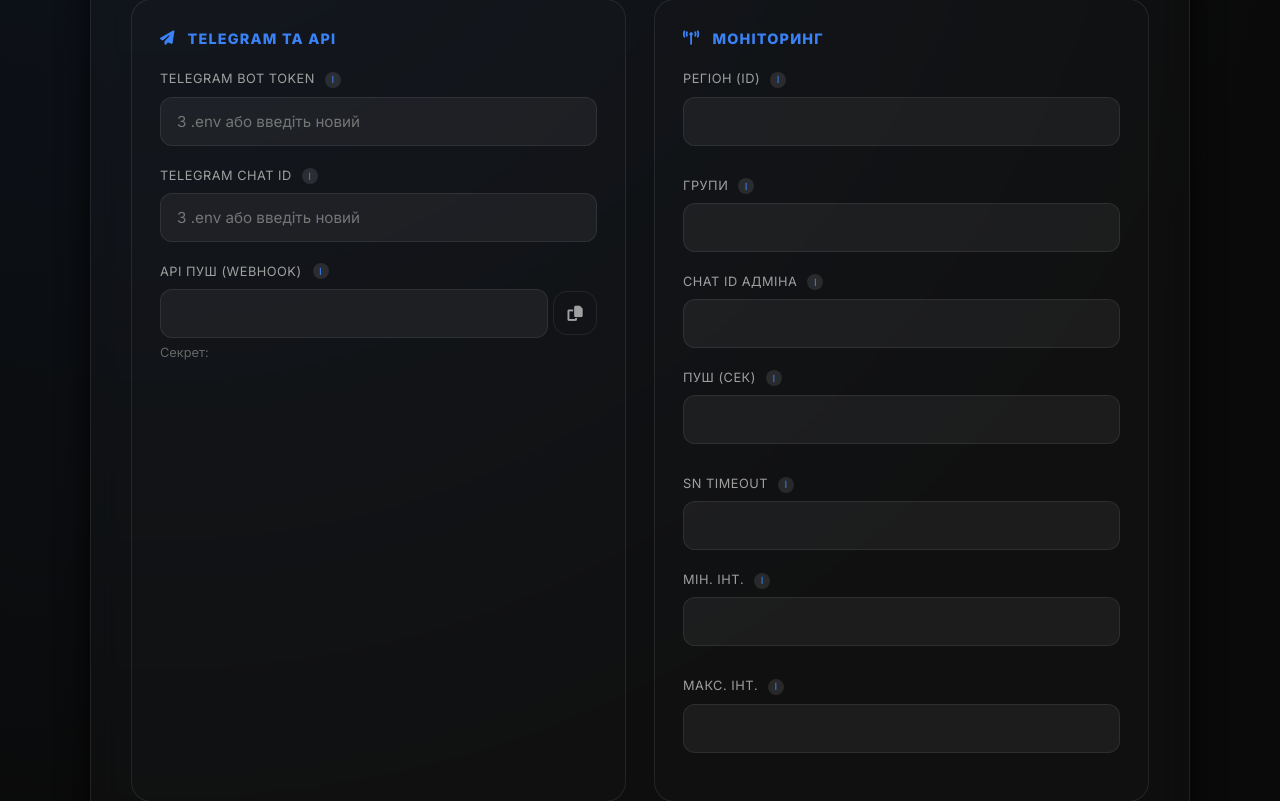
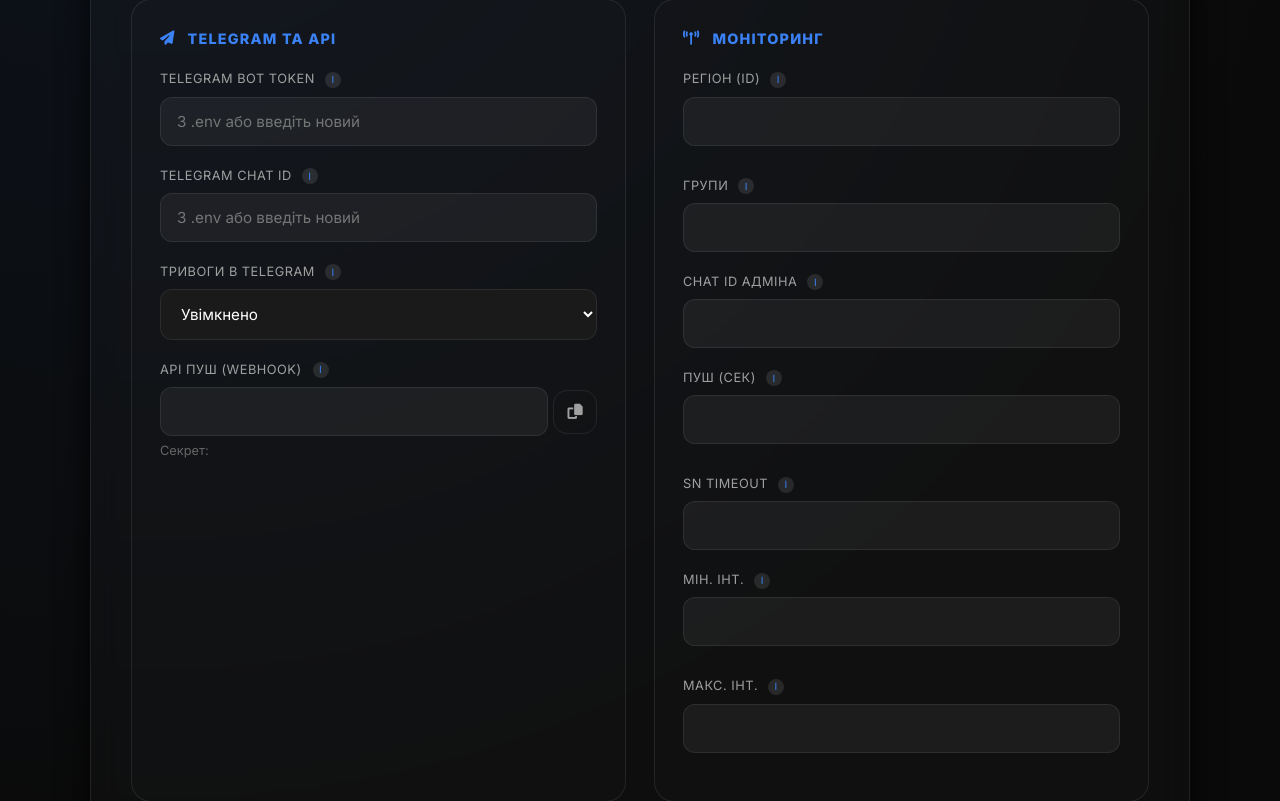
Before and after one commit to weby-homelab/flash-monitor-kyiv, a FastAPI app: template templates/admin.html in a window 1280 px wide. Shown: the part 759-1560 px from the top of the page. Run offline with FastAPI, Linux system fonts and the light colour scheme; the template is opened without the code that fills it, so the values that code supplies are empty.

Commit message:
v3.2.0-beta.4: Fix missing air raid toggle and update version display

```diff
--- a/templates/admin.html
+++ b/templates/admin.html
@@ -509,6 +509,13 @@
                 <div class="form-group">
                     <label>Telegram Chat ID <span class="info-icon">i<span class="tooltip">ID основного каналу або чату для сповіщень. Приклад: -100123456789</span></span></label>
                     <input type="text" id="cfg-tg-chat" placeholder="З .env або введіть новий">
+                </div>
+                <div class="form-group">
+                    <label>Тривоги в Telegram <span class="info-icon">i<span class="tooltip">Надсилати сповіщення про початок та відбій повітряної тривоги.</span></span></label>
+                    <select id="adv-notif-alerts">
+                        <option value="true">Увімкнено</option>
+                        <option value="false">Вимкнено</option>
+                    </select>
                 </div>
                 <div class="form-group">
                     <label style="white-space: nowrap; display: flex; align-items: center; gap: 5px;">API Пуш (Webhook) <span class="info-icon">i<span class="tooltip">URL для зовнішніх скриптів моніторингу. На цей адрес пристрій має слати запити для підтвердження наявності світла.</span></span></label>
```
Also changed, not shown: 1 other file.
